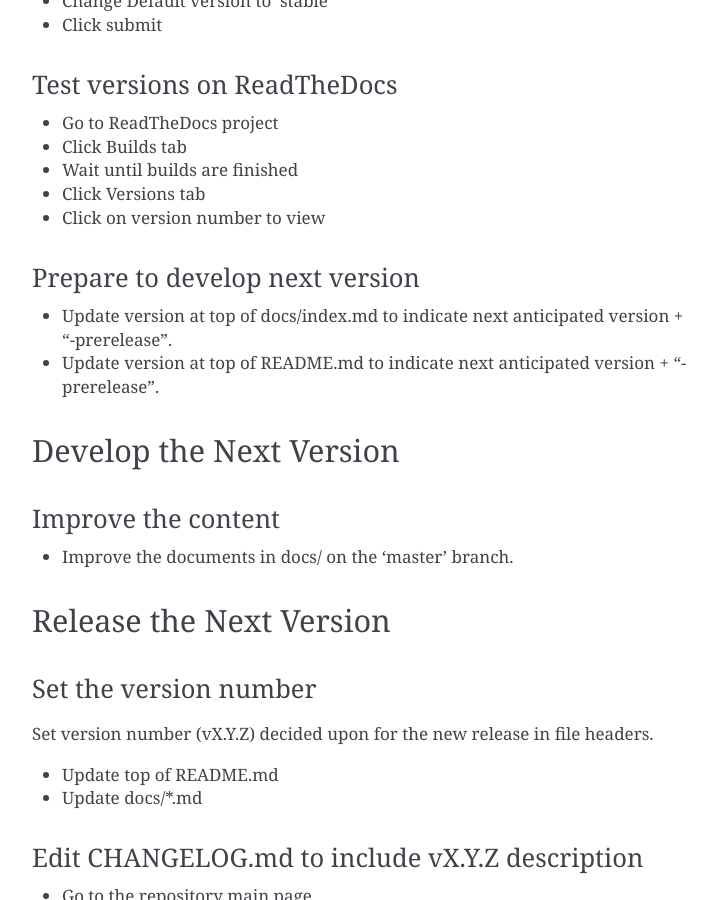
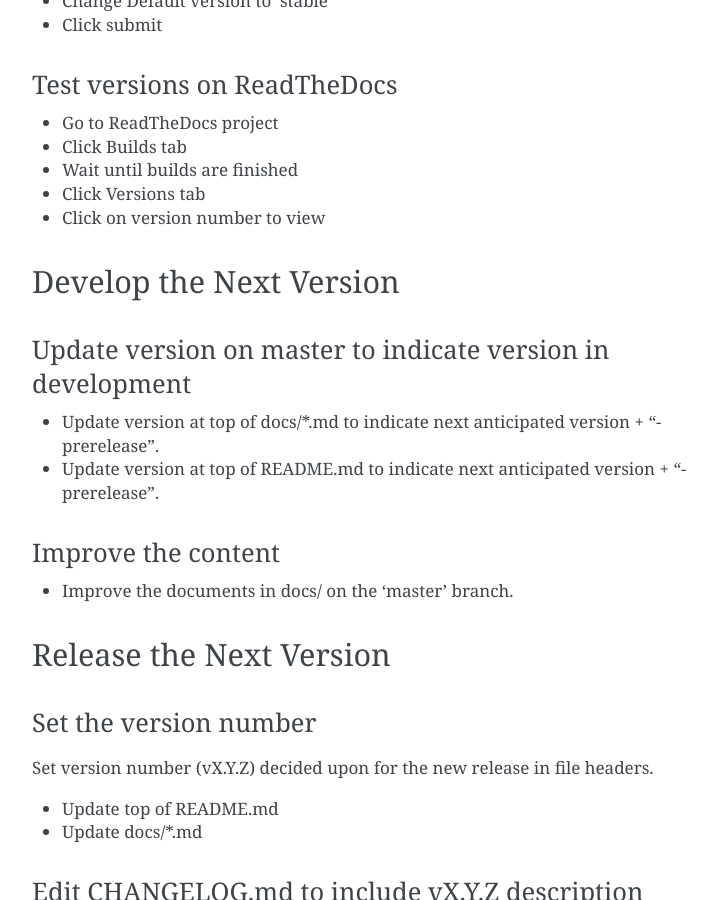
Before and after one commit to ironmeld/markdown-publishing-guide, a Sphinx documentation site: the page built from docs/markdown-publishing-guide.md, in a window 1280 px wide and 900 px high, scrolled down 5620 px. Shown: the whole window, without its empty margins (388-1105 px from the left). Built offline with Sphinx 7.4.7, drawn with Linux system fonts in a browser that asks for light colours; some of the changed text lies outside the part shown.

Commit message:
Move version number change to steps for next version

```diff
--- a/docs/markdown-publishing-guide.md
+++ b/docs/markdown-publishing-guide.md
@@ -211,11 +211,11 @@ project = u'project-name'
 * Click Versions tab
 * Click on version number to view
 
-### Prepare to develop next version
-* Update version at top of docs/index.md to indicate next anticipated version + "-prerelease".
+## Develop the Next Version
+
+### Update version on master to indicate version in development
+* Update version at top of docs/*.md to indicate next anticipated version + "-prerelease".
 * Update version at top of README.md to indicate next anticipated version + "-prerelease".
-
-## Develop the Next Version
 
 ### Improve the content
 * Improve the documents in docs/ on the 'master' branch.
```
